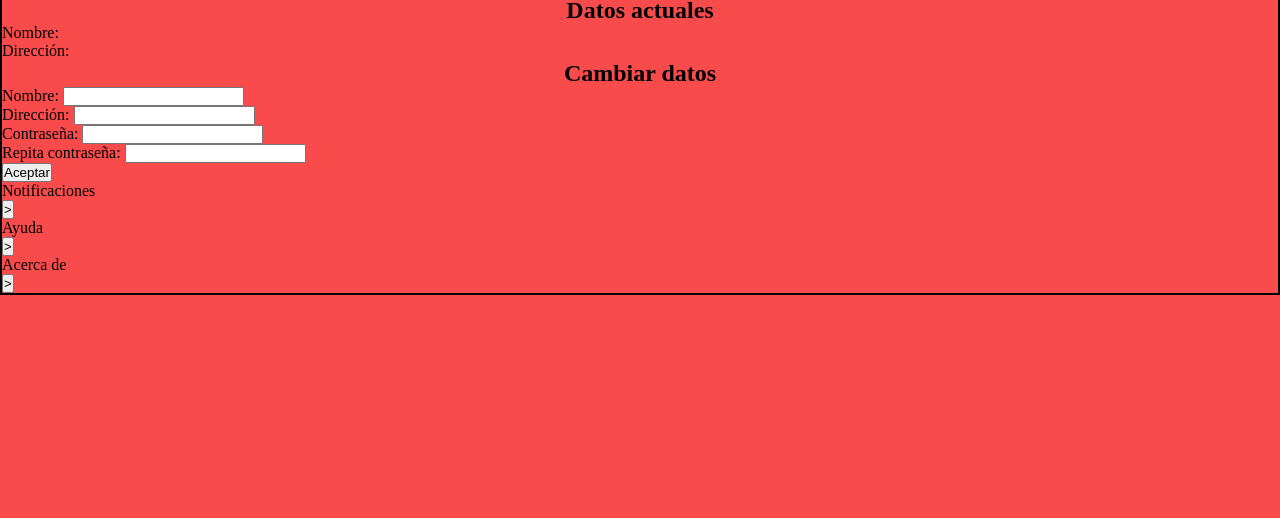
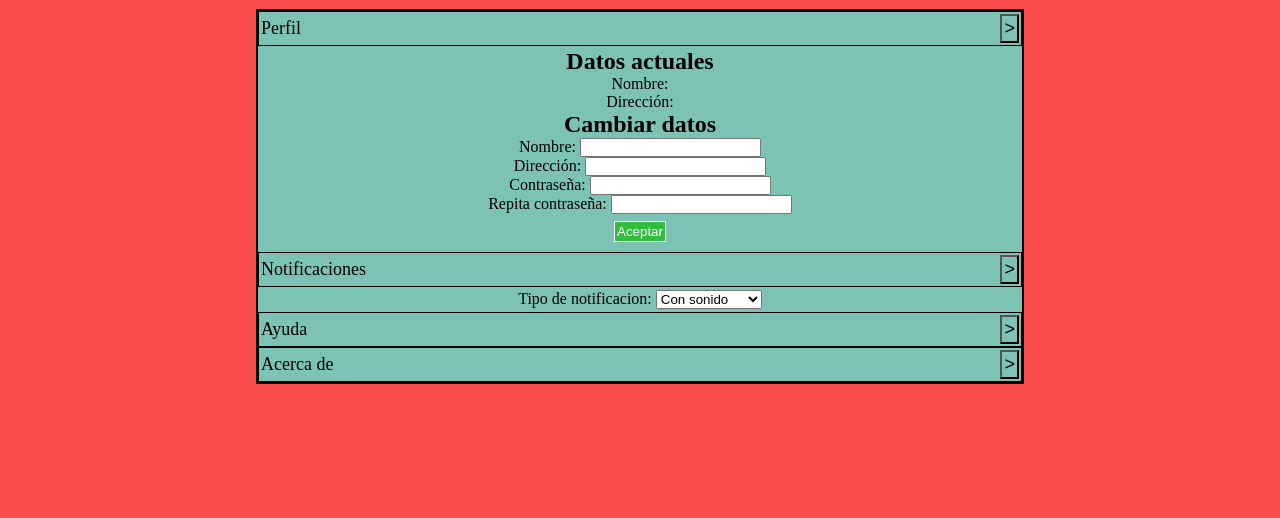
Before and after one commit to Rockstar1225/P.Final-G7, a website: page www/client/client_user_profile.html in a window 1280 px wide. Shown: the part 282-800 px from the top of the page. Drawn offline with nearby package versions, Linux system fonts and the light colour scheme; no server answers.

Commit message:
ultracommit

```diff
--- a/www/client/client_user_profile.html
+++ b/www/client/client_user_profile.html
@@ -29,11 +29,12 @@
                 <button class="h_icons"><img src="imgs/profile_icon.webp" alt="profile" width="50" height="50"></button>
             </div>
         </header>
+        <h1 class="set_Title">AJUSTES</h1>
         <div id="settings">
-            <h1>AJUSTES</h1>
             <div class="menu_entrance">
                 <p>Perfil</p>
                 <button class="open" id="user_open">></button>
+            </div>
             <div id="user_settings">
                 <h2>Datos actuales</h2>
                 <p id="saved_name">Nombre:</p>
@@ -43,13 +44,19 @@
                 <p>Dirección: <input id="newDir"></p>
                 <p>Contraseña: <input id="newCont1"></p>
                 <p>Repita contraseña: <input id="newCont2"></p>
-                    <button id="User_setBut">Aceptar</button>
-                </div>
+                <button id="user_setBut">Aceptar</button>
             </div>
             <div class="menu_entrance">
                 <p>Notificaciones</p>
                 <button class="open" id="not_open">></button>
             </div>
+            <form id="not_settings">
+                <label>Tipo de notificacion:</label>
+                    <select id="sound" name="sound">
+                      <option value="with_sound">Con sonido</option>
+                      <option value="only_vibr">Solo vibración</option>
+                    </select>
+            </form>
             <div class="menu_entrance">
                 <p>Ayuda</p>
                 <button class="open" id="help_open">></button>
--- a/www/client/settings.css
+++ b/www/client/settings.css
@@ -1,7 +1,47 @@
+.set_Title{
+    text-align: center;
+    margin-top: 2%;
+}
+
 #settings{
     border: 2px solid black;
+    background-color: #7CC3B6;
+    margin-top: 2%;
+    margin-left: 20%;
+    margin-right: 20%;
 }
 
-#settings > h1, h2{
+#user_settings{
     text-align: center;
+    padding: 2px;
 }
+
+#user_setBut{
+    padding: 2px;
+    margin: 1%;
+    font-weight: 400;
+    color: white;
+    background-color: #31BE3F;
+    border: 1px solid white;
+}
+
+.menu_entrance{
+    display: flex;
+    justify-content: space-between;
+    align-items: center;
+    font-size: large;
+    border: 1px solid black;
+    padding: 2px;
+}
+ .open{
+    margin-left: auto;
+    font-size: large;
+    padding: 2px;
+    background-color: #7CC3B6;
+ }
+
+ #not_settings{
+    text-align: center;
+    padding: 3px;
+
+ }
--- a/www/client/style.css
+++ b/www/client/style.css
@@ -5,6 +5,7 @@
 
 body{
     background-color: #F94B4B;
+    height: fit-content;
 }
 footer {
   position: fixed;
@@ -14,6 +15,7 @@ footer {
   background-color: #31BE3F;
   border: solid black 2px;
   margin: 0 2.5%;
+  margin-top: 20px;
 }
 .footer_grid {
     display: flex;
@@ -53,7 +55,9 @@ footer {
 
     /* Header section for mobiles */
     #head_mobile {
-        margin: 15%;
+        margin-left: 15%;
+        margin-right: 15%;
+        margin-top: 5%;
         background-color: #31BE3F;
         padding: 10px;
         text-align: center;
```
Also changed, not shown: www/client/cart.css (added, +26 -0 lines), www/client/client_carrito.html (+8 -2 lines). Lines whose indentation alone changed are shown as unchanged.
